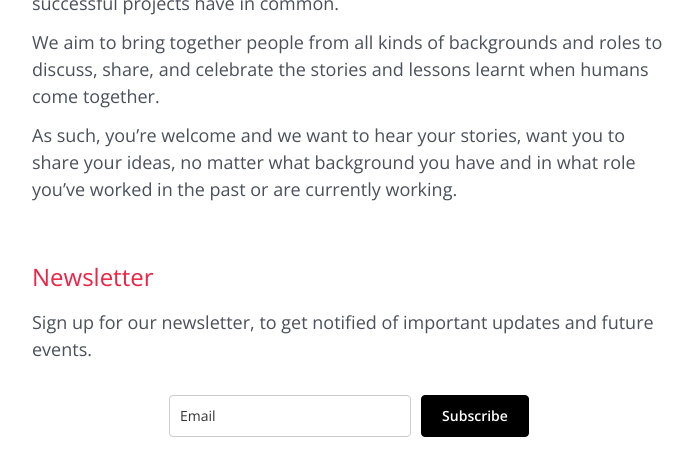
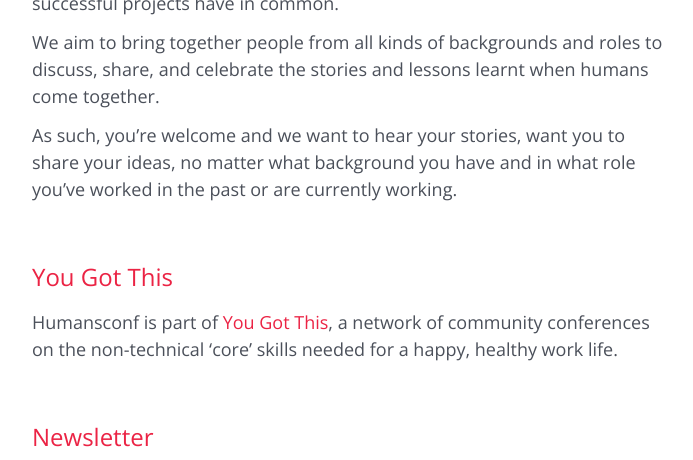
Before and after one commit to humansconf/humansconf.org, a Jekyll site: the page built from index.md, in a window 1280 px wide and 900 px high, scrolled down 1067 px, cut to the strip 0-460 px from the top of the window. Shown: the whole strip, without its empty margins (291-984 px from the left). Built offline with Jekyll 4.4.1, drawn with Linux system fonts in a browser that asks for light colours.

Commit message:
Add "You Got This" information to index page

```diff
--- a/index.md
+++ b/index.md
@@ -20,6 +20,11 @@
 As such, you're welcome and we want to hear your stories, want you to share your ideas, no matter what background you have and in what role you've worked in the past or are currently working.
 
 
+## You Got This
+
+Humansconf is part of [You Got This](https://yougotthis.io), a network of community conferences on the non-technical 'core' skills needed for a happy, healthy work life.
+
+
 ## Newsletter
 
 Sign up for our newsletter, to get notified of important updates and future events.
```
